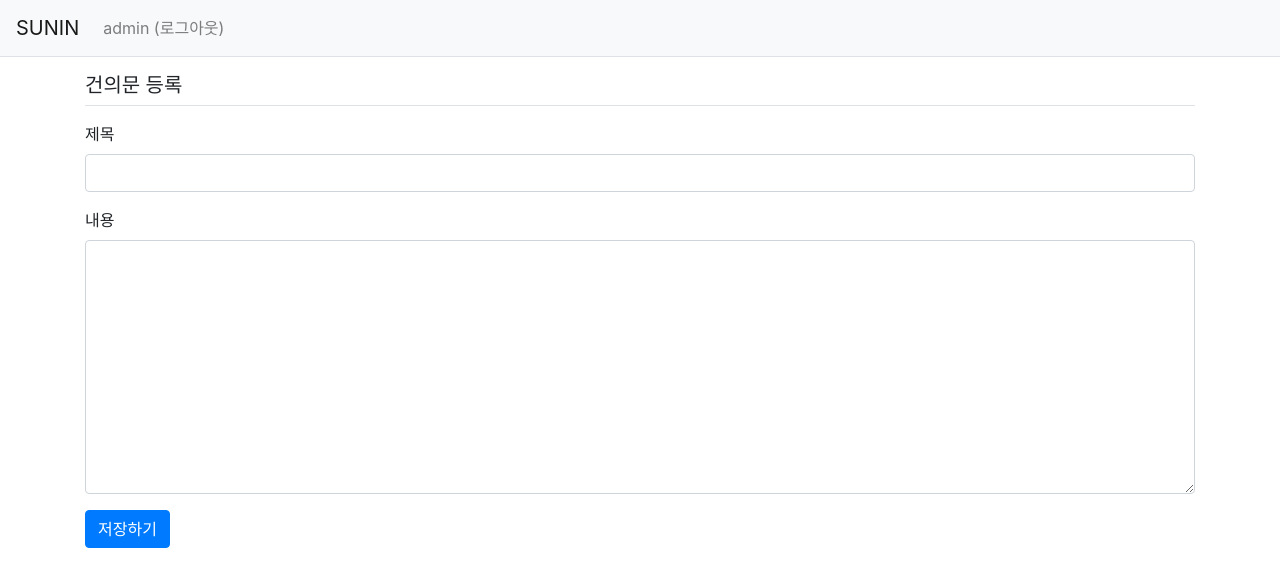
After one commit to jslpnmy/sunin, a Django app: page /pybo/proposal/create/ in a window 1280 px wide. The commit adds this page. Shown: the top 587 px of the page. Run offline with Django 3.2, Linux system fonts and the light colour scheme; a user stored in the database is signed in; some libraries are stand-ins or nearby versions.

Commit message:
최종 (건의문 포함)

```diff
--- a/pybo/form.py
+++ b/pybo/form.py
@@ -1,5 +1,5 @@
 from django import forms
-from pybo.models import Question, Answer
+from pybo.models import Question, Answer, Proposal
 
 
 class QuestionForm(forms.ModelForm):
@@ -19,3 +19,13 @@ class AnswerForm(forms.ModelForm):
         labels = {
             'content': '답변내용',
         }
+
+
+class ProposalForm(forms.ModelForm):
+    class Meta:
+        model = Proposal
+        fields = ['subject', 'content']
+        labels = {
+            'subject': '제목',
+            'content': '내용',
+        }
--- a/pybo/models.py
+++ b/pybo/models.py
@@ -1,5 +1,6 @@
 from django.db import models
 from django.contrib.auth.models import User
+
 
 # Create your models here.
 class Question(models.Model):
@@ -30,3 +31,12 @@ class Comment(models.Model):
     create_date = models.DateTimeField()
     modify_date = models.DateTimeField(null=True, blank=True)
     parent_comment = models.ForeignKey('self', on_delete=models.CASCADE, null=True)
+
+
+class Proposal(models.Model):
+    subject = models.CharField(max_length=200)
+    content = models.TextField()
+    create_date = models.DateTimeField()
+
+    def __str__(self):
+        return self.subject
--- a/pybo/urls.py
+++ b/pybo/urls.py
@@ -15,4 +15,5 @@ urlpatterns = [
     path('answer/delete/<int:answer_id>/', views.answer_delete, name='answer_delete'),
     path('question/vote/<int:question_id>/', views.question_vote, name='question_vote'),
     path('answer/vote/<int:answer_id>/', views.answer_vote, name='answer_vote'),
+    path('proposal/create/', views.proposal_create, name='proposal_create'),
 ]
--- a/pybo/views.py
+++ b/pybo/views.py
@@ -1,7 +1,7 @@
 from django.shortcuts import render, get_object_or_404, redirect
 from django.utils import timezone
-from .models import Question, Answer
-from .form import QuestionForm, AnswerForm
+from .models import Question, Answer, Proposal
+from .form import QuestionForm, AnswerForm, ProposalForm
 from django.core.paginator import Paginator
 from django.contrib.auth.decorators import login_required
 from django.contrib import messages
@@ -23,7 +23,7 @@ def index(request):
             Q(answer__author__username__icontains=kw)  # 답변 글쓴이 검색
         ).distinct()
 
-    paginator = Paginator(question_list, 10)
+    paginator = Paginator(question_list, 20)
     page_obj = paginator.get_page(page)
 
     context = {'question_list': page_obj, 'page': page, 'kw': kw}
@@ -151,3 +151,18 @@ def answer_vote(request, answer_id):
     else:
         answer.voter.add(request.user)
     return redirect('pybo:detail', question_id=answer.question.id)
+
+
+@login_required(login_url='common:login')
+def proposal_create(request):
+    if request.method == 'POST':
+        form = ProposalForm(request.POST)
+        if form.is_valid():
+            proposal = form.save(commit=False)
+            proposal.create_date = timezone.now()
+            proposal.save()
+            return redirect('pybo:index')
+    else:
+        form = ProposalForm()
+    context = {'form': form}
+    return render(request, 'pybo/proposal_form.html', context)
--- a/templates/navbar.html
+++ b/templates/navbar.html
@@ -1,5 +1,5 @@
 <nav class="navbar navbar-expand-lg navbar-light bg-light border-bottom">
-    <a class="navbar-brand" href="{% url 'pybo:index' %}">Pybo</a>
+    <a class="navbar-brand" href="{% url 'pybo:index' %}">SUNIN</a>
     <button class="navbar-toggler ml-auto" type="button" data-toggle="collapse" data-target="#navbarNav"
             aria-controls="navbarNav" aria-expanded="false" aria-label="Toggle navigation">
         <span class="navbar-toggler-icon"></span>
--- /dev/null
+++ b/templates/pybo/proposal_form.html
@@ -0,0 +1,32 @@
+{% extends 'base.html' %}
+
+{% block content %}
+<div class="container">
+    <h5 class="my-3 border-bottom pb-2">건의문 등록</h5>
+    <form method="post" class="post-form my-3">
+        {% csrf_token %}
+
+        {% if form.errors %}
+            <div class="alert alert-danger" role="alert">
+            {% for field in form %}
+                {% if field.errors %}
+                    <strong>{{ field.label }}</strong>
+                {% endif %}
+            {% endfor %}
+            </div>
+        {% endif %}
+
+        <div class="form-group">
+            <label for="subject">제목</label>
+            <input type="text" class="form-control" name="subject" id="subject"
+                   value="{{ form.subject.value|default_if_none:'' }}">
+        </div>
+        <div class="form-group">
+            <label for="content">내용</label>
+            <textarea class="form-control" name="content"
+                      id="content" rows="10">{{ form.content.value|default_if_none:'' }}</textarea>
+        </div>
+        <button type="submit" class="btn btn-primary">저장하기</button>
+    </form>
+</div>
+{% endblock %}
```
Also changed, not shown: pybo/admin.py (+6 -1 lines), templates/pybo/question_list.html (+4 -3 lines), pybo/migrations/0011_proposal.py (added), pybo/migrations/0012_remove_proposal_modify_date.py (added), sqlite3.db.
